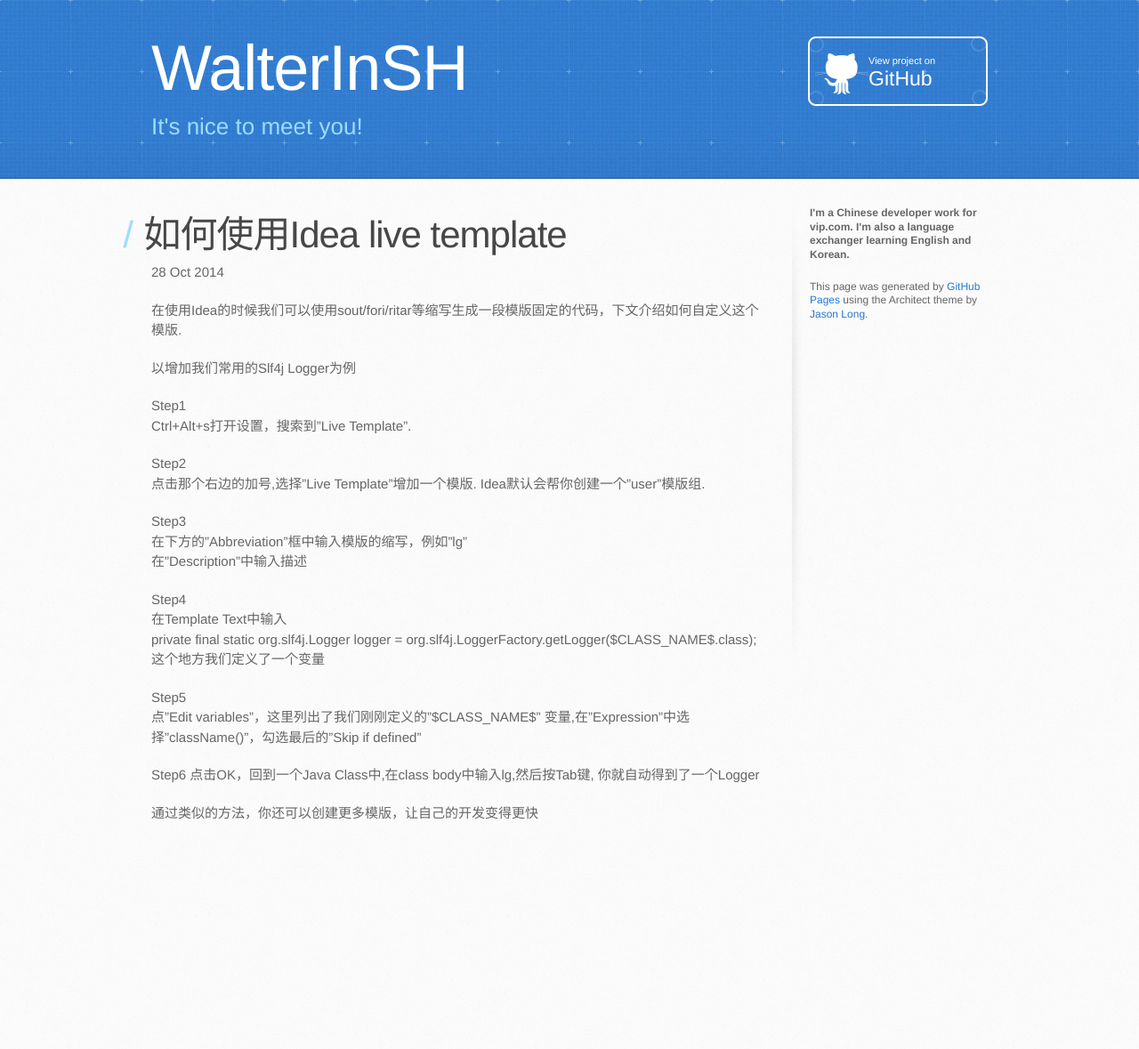
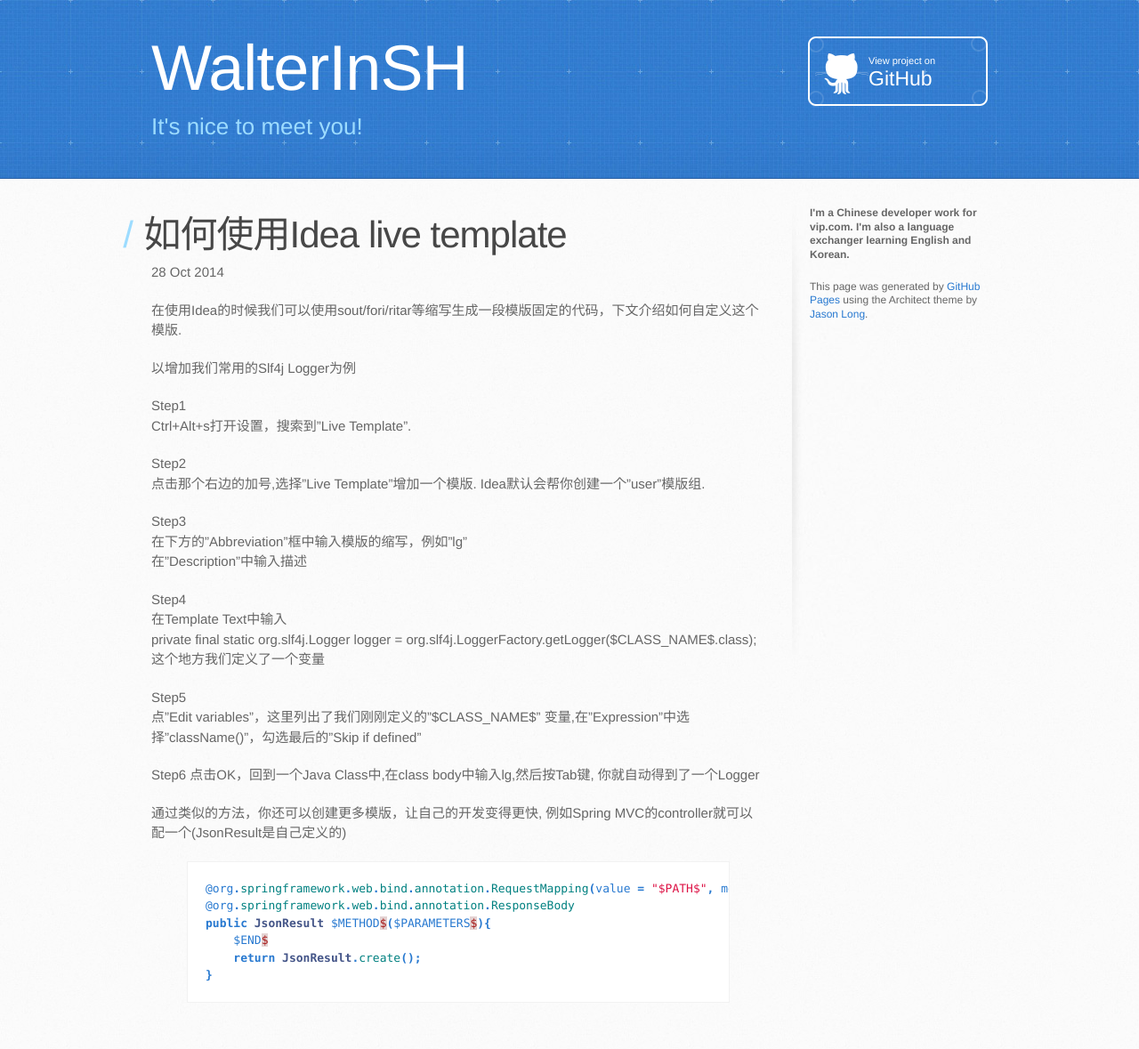
Before and after one commit to WalterInSH/walterinsh.github.io, a Jekyll site: the page built from _posts/2014-10-28-how-to-add-live-template-idea.md, in a window 1280 px wide. Shown: the whole page at 89% size. Built offline with Jekyll 4.4.1, drawn with Linux system fonts in a browser that asks for light colours; some web fonts are replaced; Markdown is read by kramdown in place of the engine named in the settings; comment, search, counter and statistics services are not loaded; before the commit the page ends 968 px from its top, so only the background shows below that.

Commit message:
add spring mvc live template

```diff
--- a/_posts/2014-10-28-how-to-add-live-template-idea.md
+++ b/_posts/2014-10-28-how-to-add-live-template-idea.md
@@ -38,6 +38,13 @@ Step6
 点击OK，回到一个Java Class中,在class body中输入lg,然后按Tab键, 你就自动得到了一个Logger
 
 
+通过类似的方法，你还可以创建更多模版，让自己的开发变得更快, 例如Spring MVC的controller就可以配一个(JsonResult是自己定义的)
 
-
-通过类似的方法，你还可以创建更多模版，让自己的开发变得更快
+{% highlight java%}
+@org.springframework.web.bind.annotation.RequestMapping(value = "$PATH$", method = RequestMethod.$HTTP_METHOD$)
+@org.springframework.web.bind.annotation.ResponseBody
+public JsonResult $METHOD$($PARAMETERS$){
+    $END$
+    return JsonResult.create();
+}
+{% endhighlight %}
```
